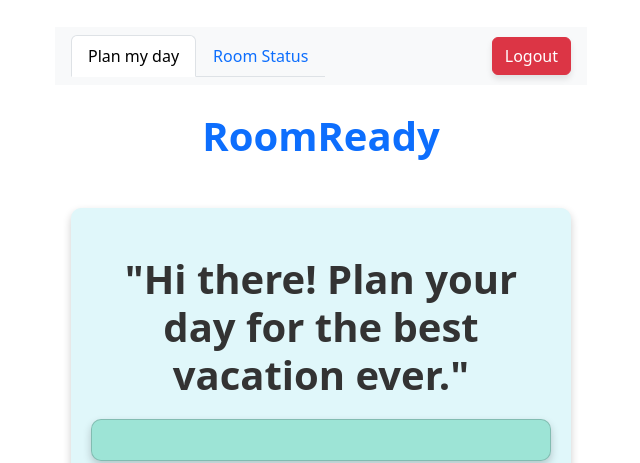
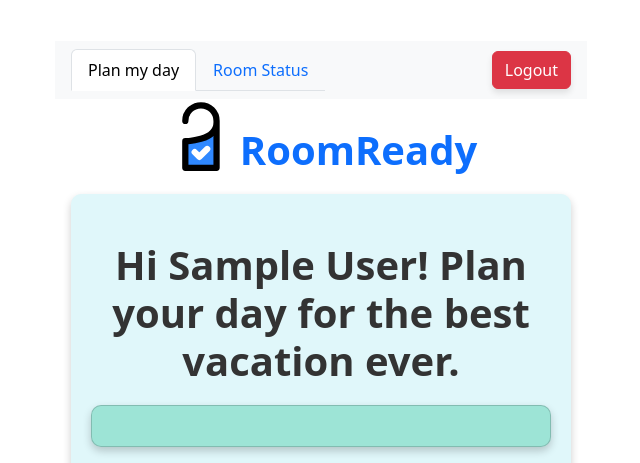
Before and after one commit to musserdn/RoomReady, a React (Vite) app in the folder client/: page /MyDay in a window 1280 px wide. Shown: the top 463 px of the page, without its empty margins (319-959 px from the left). Built offline with nearby package versions, Linux system fonts and the light colour scheme; no server answers; sample sign-in values are in the browser's storage.

Commit message:
added dynamic name from local storage on myday and guest page, also sorted the room get from sql in accending order

```diff
--- a/client/index.html
+++ b/client/index.html
@@ -2,7 +2,7 @@
 <html lang="en">
   <head>
     <meta charset="UTF-8" />
-    <link rel="icon" type="image/svg+xml" href="/rr.svg" />
+    <link rel="icon" type="image/svg+xml" href="/RR.svg" />
     <meta name="viewport" content="width=device-width, initial-scale=1.0" />
     <title>Room Ready</title>
   </head>
--- a/client/src/components/Header.jsx
+++ b/client/src/components/Header.jsx
@@ -1,9 +1,17 @@
 function Header() {
-    return (
-        <header className="container">
-            <h1 className="text-center mb-5 text-primary">RoomReady</h1>
-        </header>
-    );
+  return (
+    <header className="container">
+      <div className="d-flex align-items-center justify-content-center mb-3">
+        <img
+          src="/RR.svg"
+          alt="RoomReady Logo"
+          style={{ maxWidth: "75px" }}
+          className="img-fluid me-0"
+        />
+        <h1 className="mb-0 text-primary">RoomReady</h1>
+      </div>
+    </header>
+  );
 }
 
 export default Header;
--- a/client/src/pages/GuestPage.jsx
+++ b/client/src/pages/GuestPage.jsx
@@ -1,11 +1,15 @@
 import { useState, useEffect } from "react";
 import { retrieveRoom, updateRoom } from "../api/roomAPI";
+import AuthService from "../utils/auth";
 
 export default function GuestPage() {
     const [selectedRoom, setSelectedRoom] = useState(1);
     const [roomStatus, setRoomStatus] = useState("Loading...");
     const [lastCleaned, setLastCleaned] = useState("...");
     const [housekeeping, setHousekeeping] = useState(null);
+
+
+    const user = AuthService.getUserDetails();
 
     // Function to format timestamps
     const formatTimestamp = (timestamp) => {
@@ -55,7 +59,7 @@ export default function GuestPage() {
 
     return (
         <div style={{ textAlign: "center", padding: "20px" }}>
-            <h1>Welcome, Dan!</h1>
+            <h1>Welcome, {user && user.name ? user.name : "Guest"}!</h1>
             <h2>Select your room:</h2>
             <select value={selectedRoom} onChange={(e) => setSelectedRoom(e.target.value)}>
                 {[...Array(12).keys()].map(num => (
--- a/client/src/pages/MyDay.jsx
+++ b/client/src/pages/MyDay.jsx
@@ -1,7 +1,10 @@
 import { useState, useEffect } from "react";
 import { Calendar, MapPin, ExternalLink } from 'lucide-react';
+import AuthService from "../utils/auth"; // Import AuthService to access getUserDetails()
 
 export default function MyDay() {
+  const user = AuthService.getUserDetails();
+
   const weatherApiKey = "7741429336edb20463834fa0118e040c";
   const weatherApiURL = "https://api.openweathermap.org/data/2.5/weather?units=imperial&q=";
   const ticketmasterApiKey = "bk7HtvieD0oKFw1BzZUU3Clx1ElNh0xW";
@@ -55,7 +58,7 @@ export default function MyDay() {
             date: new Date(event.dates.start.localDate),
                       }))
           .filter(event => event.date >= today && event.date <= nextWeek)
-                    .sort((a, b) => a.date - b.date); // Added this line of code to ensure events are published sequentially
+          .sort((a, b) => a.date - b.date);
 
         setEvents(filteredEvents);
       } else {
@@ -88,7 +91,9 @@ export default function MyDay() {
 
   return (
     <div className="myday-container">
-            <h1>"Hi there! Plan your day for the best vacation ever."</h1>
+      <h1>
+        Hi {user && user.name ? user.name : "there"}! Plan your day for the best vacation ever.
+      </h1>
       <div className="card">
         {weather && (
           <div className="weather">
```
Also changed, not shown: 1 other file (tests, documents, lock files or other folders). Lines whose indentation alone changed are shown as unchanged.
